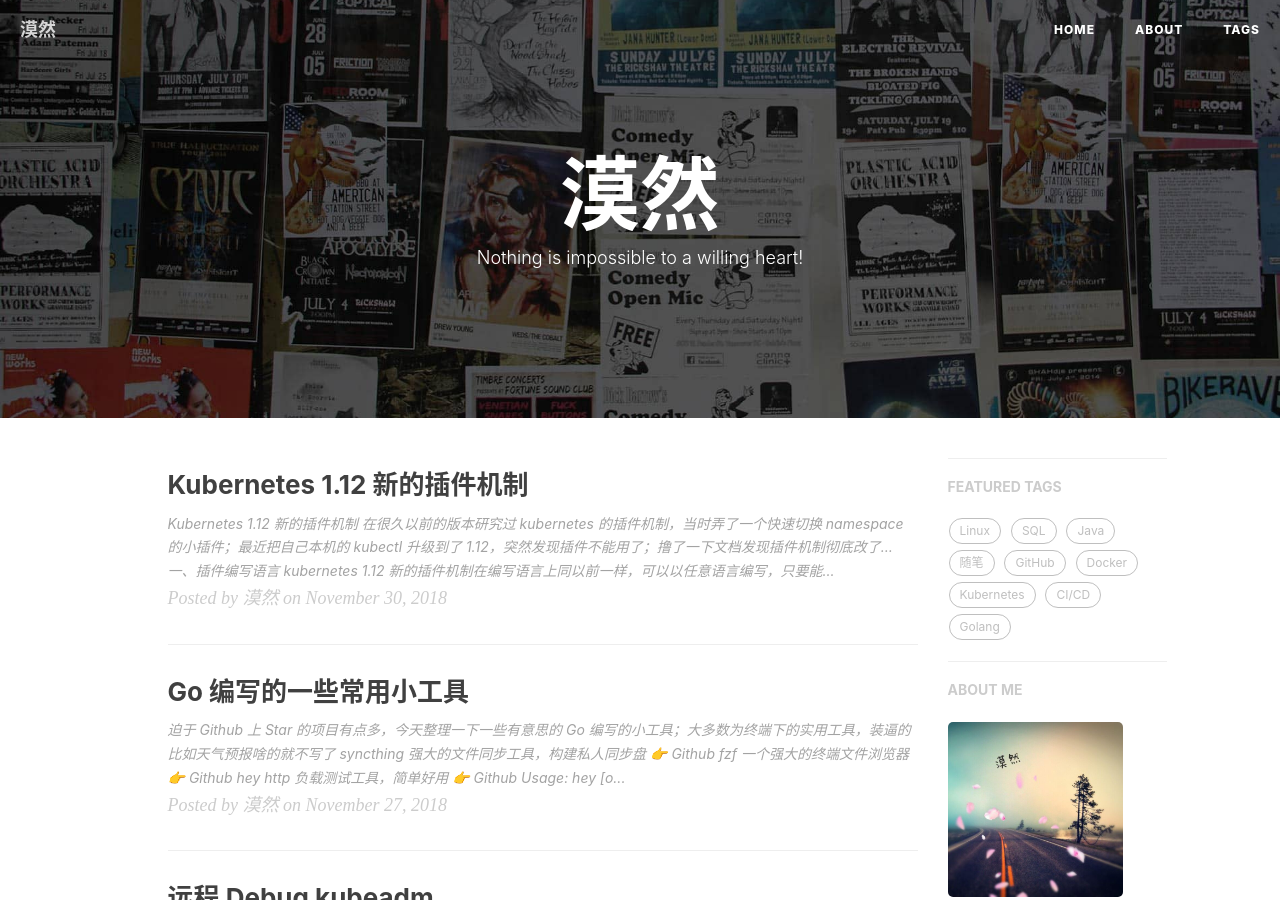
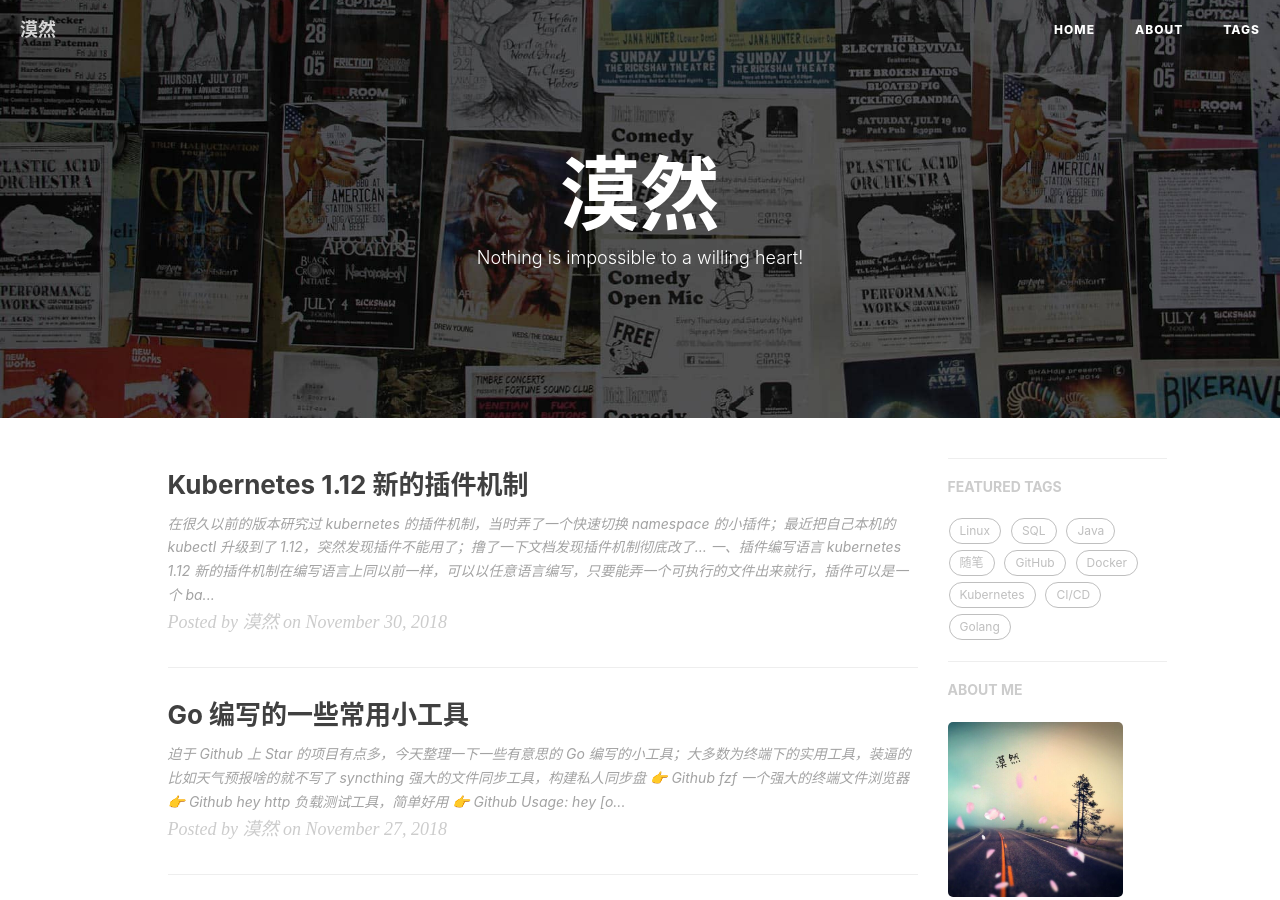
Before and after one commit to mritd/mritd.me, a Jekyll site: the page built from index.html, in a window 1280 px wide and 900 px high. Built offline with Jekyll 4.4.1, drawn with Linux system fonts in a browser that asks for light colours; the list of posts is cut into pages by our own code; comment, search, counter and statistics services are not loaded.

Commit message:
docs(Kubernetes 1.12 新的插件机制): 删除多余标题
删除多余标题

Signed-off-by: mritd <mritd1234@gmail.com>

```diff
--- a/_posts/2018-11-30-kubectl-plugin-new-solution-on-kubernetes-1.12.md
+++ b/_posts/2018-11-30-kubectl-plugin-new-solution-on-kubernetes-1.12.md
@@ -9,8 +9,6 @@ catalog: true
 multilingual: false
 tags: Kubernetes
 ---
-
-# Kubernetes 1.12 新的插件机制
 
 > 在很久以前的版本研究过 kubernetes 的插件机制，当时弄了一个快速切换 `namespace` 的小插件；最近把自己本机的 kubectl 升级到了 1.12，突然发现插件不能用了；撸了一下文档发现插件机制彻底改了...
 
```
